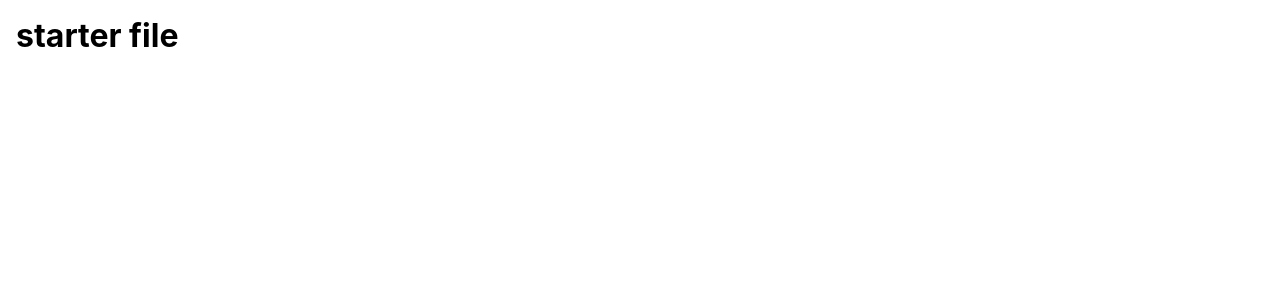
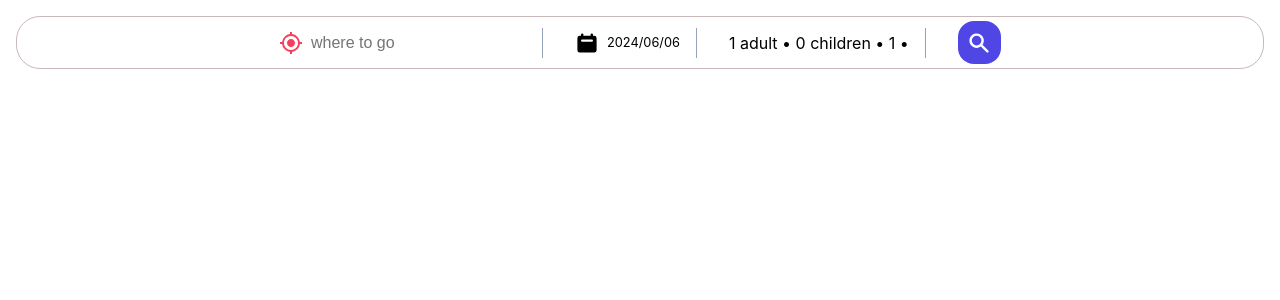
Before and after one commit to ArmanZavvari/Booking-Hotel-App, a React (Vite) app: page / in a window 1280 px wide. Shown: the top 300 px of the page. Built offline with nearby package versions, Linux system fonts and the light colour scheme.

Commit message:
feat: add header component

```diff
--- a/index.html
+++ b/index.html
@@ -4,7 +4,7 @@
     <meta charset="UTF-8" />
     <link rel="icon" type="image/svg+xml" href="/vite.svg" />
     <meta name="viewport" content="width=device-width, initial-scale=1.0" />
-    <title>09:Starter File</title>
+    <title>Booking Hotel</title>
   </head>
 
   <body>
--- a/src/App.css
+++ b/src/App.css
@@ -5,6 +5,9 @@
   justify-content: center;
   align-items: center;
   gap: 1rem;
+  border: 1px solid #c8b8b8;
+  border-radius: 1.5rem;
+  padding: 4px 1px;
 }
 .headerSearch {
   display: flex;
--- a/src/App.jsx
+++ b/src/App.jsx
@@ -1,8 +1,12 @@
-
 import "./App.css";
+import Header from "./component/Header/Header";
 
 function App() {
-  return <h1>starter file</h1>
+  return (
+    <div>
+      <Header />
+    </div>
+  );
 }
 
 export default App;
--- /dev/null
+++ b/src/component/Header/Header.jsx
@@ -0,0 +1,110 @@
+import { MdMyLocation } from "react-icons/md";
+import { HiCalendar, HiMinus, HiPlus, HiSearch } from "react-icons/hi";
+import { useState } from "react";
+
+function Header() {
+  const [destination, setDestination] = useState("");
+  const [openOptions, setOpenOptions] = useState(false);
+  const [options, setOptions] = useState({
+    adult: 1,
+    children: 0,
+    room: 1,
+  });
+
+  const handleOptions = (name, operation) => {
+    setOptions((prev) => {
+      return {
+        ...prev,
+        [name]: operation === "inc" ? options[name] + 1 : options[name] - 1,
+      };
+    });
+  };
+
+  return (
+    <div className="header ">
+      <div className="headerSearchItem">
+        <MdMyLocation className="headerIcon locationIcon" />
+        <input
+          value={destination}
+          onChange={(e) => setDestination(e.target.value)}
+          type="text"
+          placeholder="where to go"
+          className="headerSearchInput"
+          name="destination"
+          id="destination"
+        />
+        <span className="seperator"></span>
+      </div>
+      <div className="headerSearchItem">
+        <HiCalendar className="headerIcon dataIcon" />
+        <div className="dateDropDown">2024/06/06</div>
+        <span className="seperator"></span>
+      </div>
+      <div className="headerSearchItem">
+        <div id="optionDropDown" onClick={() => setOpenOptions(!openOptions)}>
+          {options.adult} adult &bull; {options.children} children &bull;{" "}
+          {options.room} &bull;
+        </div>
+        {openOptions && (
+          <GuestOptionList handleOptions={handleOptions} options={options} />
+        )}
+        <span className="seperator"></span>
+      </div>
+      <div className="headerSearchItem">
+        <button className="headerSearchBtn">
+          <HiSearch className="headerIcon" />
+        </button>
+      </div>
+    </div>
+  );
+}
+export default Header;
+
+function GuestOptionList({ options, handleOptions }) {
+  return (
+    <div className="guestOptions">
+      <OptionItem
+        handleOptions={handleOptions}
+        type="adult"
+        options={options}
+        minLimit={1}
+      />
+      <OptionItem
+        handleOptions={handleOptions}
+        type="children"
+        options={options}
+        minLimit={0}
+      />
+      <OptionItem
+        handleOptions={handleOptions}
+        type="room"
+        options={options}
+        minLimit={1}
+      />
+    </div>
+  );
+}
+
+function OptionItem({ options, type, minLimit, handleOptions }) {
+  return (
+    <div className="guestOptionItem">
+      <span className="optionText">{type}</span>
+      <div className="optionCounter">
+        <button
+          onClick={() => handleOptions(type, "dec")}
+          className="optionCounterBtn"
+          disabled={options[type] <= minLimit}
+        >
+          <HiMinus className="icon" />
+        </button>
+        <span className="optionCounterNumber">{options[type]}</span>
+        <button
+          onClick={() => handleOptions(type, "inc")}
+          className="optionCounterBtn"
+        >
+          <HiPlus className="icon" />
+        </button>
+      </div>
+    </div>
+  );
+}
```
